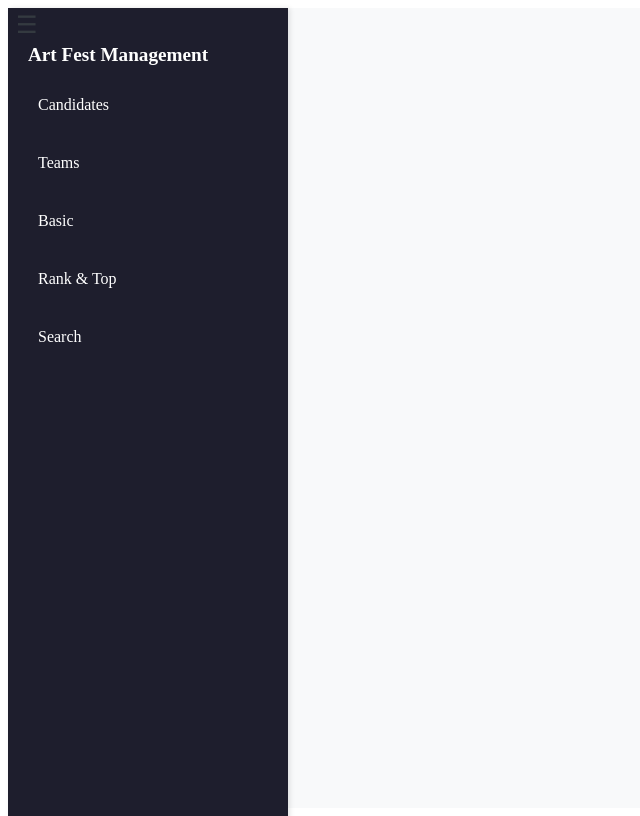
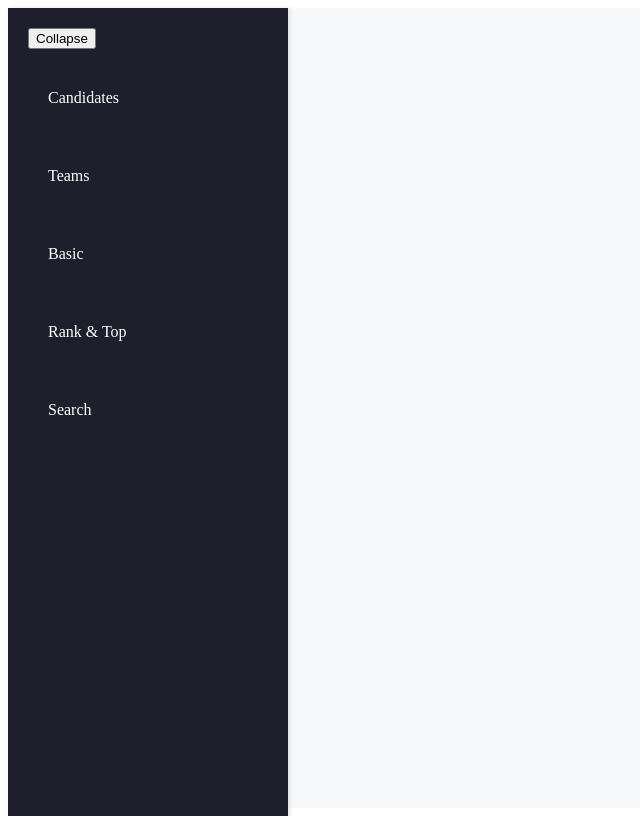
Before and after one commit to Javadamkd/art-fest-management, a Next.js app: page / in a window 1280 px wide. Shown: the whole page, without its empty margins (0-640 px from the left). Built offline with nearby package versions, Linux system fonts and the light colour scheme.

Commit message:
Update Layout.js

```diff
--- a/components/Layout.js
+++ b/components/Layout.js
@@ -8,42 +8,41 @@ export default function Layout({ children }) {
 
   return (
     <div className={styles.container}>
-      <aside className={sidebarCollapsed ? styles.sidebarCollapsed : styles.sidebar}>
-        <h2>Art Fest Management</h2>
-        <ul>
+      <div className={styles.sidebar}>
+        <button onClick={() => setSidebarCollapsed(!sidebarCollapsed)}>
+          {sidebarCollapsed ? 'Expand' : 'Collapse'}
+        </button>
+        <ul className={sidebarCollapsed ? styles.collapsed : ''}>
           <li>
-            <Link href="/candidates" legacyBehavior>
+            <Link href="/candidates">
               <a>Candidates</a>
             </Link>
           </li>
           <li>
-            <Link href="/teams" legacyBehavior>
+            <Link href="/teams">
               <a>Teams</a>
             </Link>
           </li>
           <li>
-            <Link href="/basic" legacyBehavior>
+            <Link href="/basic">
               <a>Basic</a>
             </Link>
           </li>
           <li>
-            <Link href="/rank-top" legacyBehavior>
+            <Link href="/rank-top">
               <a>Rank & Top</a>
             </Link>
           </li>
           <li>
-            <Link href="/search" legacyBehavior>
+            <Link href="/search">
               <a>Search</a>
             </Link>
           </li>
         </ul>
-        <button className={styles.menuButton} onClick={() => setSidebarCollapsed(!sidebarCollapsed)}>
-          ☰
-        </button>
-      </aside>
-      <main className={sidebarCollapsed ? styles.contentCollapsed : styles.content}>
+      </div>
+      <div className={styles.content}>
         {children}
-      </main>
+      </div>
     </div>
   );
 }
```
